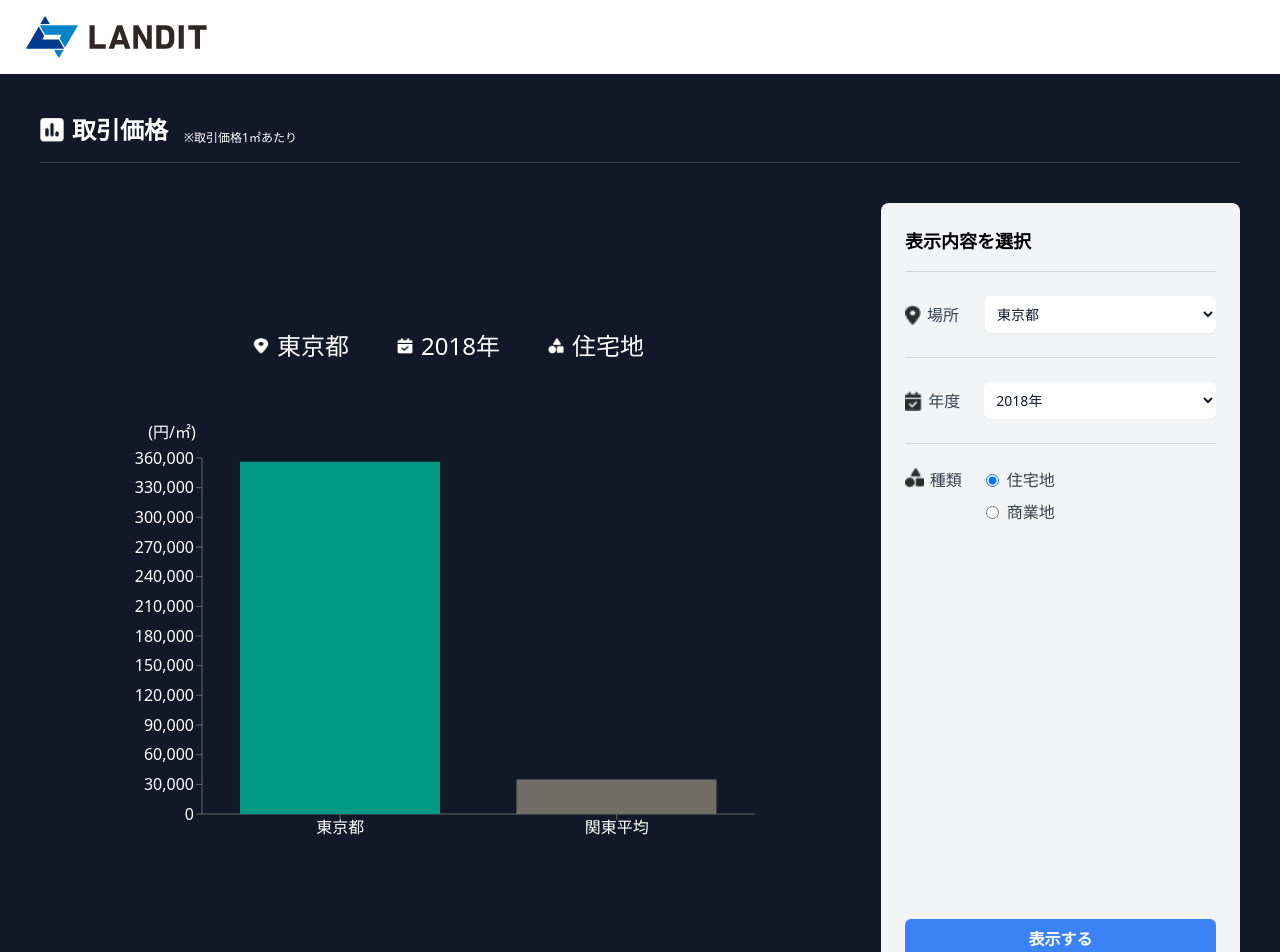
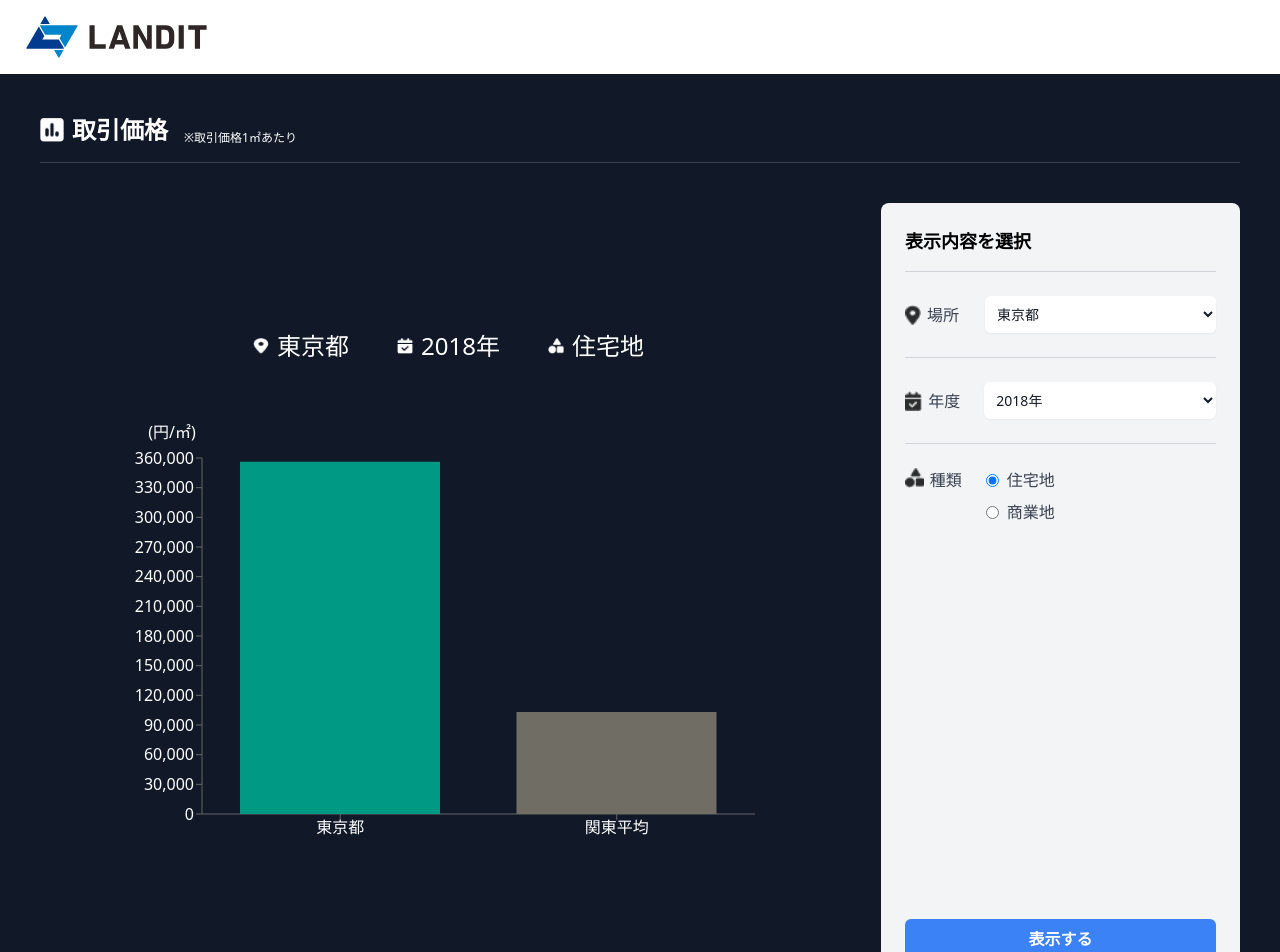
Before and after one commit to takanobu68/skill-check, a React (Create React App) app: page / in a window 1280 px wide. Shown: the top 952 px of the page. Built offline with nearby package versions, Linux system fonts and the light colour scheme; the HTML template or start-up script is replaced by a standard one.

Commit message:
平均値をグラフに反映させる処理の追加

```diff
--- a/src/components/sections/GraphArea.tsx
+++ b/src/components/sections/GraphArea.tsx
@@ -53,10 +53,34 @@ const GraphArea = ({ location, year, type }: GraphAreaProps) => {
       : 0;
   }, [prefectureCode, year, type, typedData]);
 
+  // 選択された`年度`と`種類`に対応する都道府県すべての平均値を計算
+  const averageValue = useMemo(() => {
+    const numericType = typeMapping[type] || 1;
+    // 指定された年度と種類に一致するデータをすべて取得
+    const itemsForYearAndType = typedData.filter(
+      (item) =>
+        item.year === year &&
+        parseInt(item.data.result.type, 10) === numericType &&
+        item.data.result.years.length > 0
+    );
+
+    if (itemsForYearAndType.length === 0) {
+      return 0;
+    }
+
+    // 取得したデータのvalueの平均を計算
+    const sum = itemsForYearAndType.reduce(
+      (acc, curr) => acc + curr.data.result.years[0].value,
+      0
+    );
+    const avg = sum / itemsForYearAndType.length;
+    return Math.floor(avg);
+  }, [year, type, typedData]);
+
   // グラフに表示するデータ
   const chartData = [
     { name: location, value: selectedValue },
-    { name: '関東平均', value: 35000 }, // 例として固定値を使用
+    { name: '関東平均', value: averageValue },
   ];
 
   return (
@@ -89,9 +113,9 @@ const GraphArea = ({ location, year, type }: GraphAreaProps) => {
           >
             {/* グラデーションの定義 */}
             <defs>
-              {/* 東京都のバー用グラデーション */}
+              {/* 選択された場所のバー用グラデーション */}
               <linearGradient
-                id='gradientTokyo'
+                id='gradientSelected'
                 x1='0'
                 y1='0'
                 x2='1'
@@ -104,7 +128,7 @@ const GraphArea = ({ location, year, type }: GraphAreaProps) => {
 
               {/* 関東平均のバー用グラデーション */}
               <linearGradient
-                id='gradientKanto'
+                id='gradientAverage'
                 x1='0'
                 y1='0'
                 x2='1'
@@ -146,8 +170,8 @@ const GraphArea = ({ location, year, type }: GraphAreaProps) => {
                   key={`cell-${index}`}
                   fill={
                     entry.name === location
-                      ? 'url(#gradientTokyo)'
-                      : 'url(#gradientKanto)'
+                      ? 'url(#gradientSelected)'
+                      : 'url(#gradientAverage)'
                   }
                 />
               ))}
```
